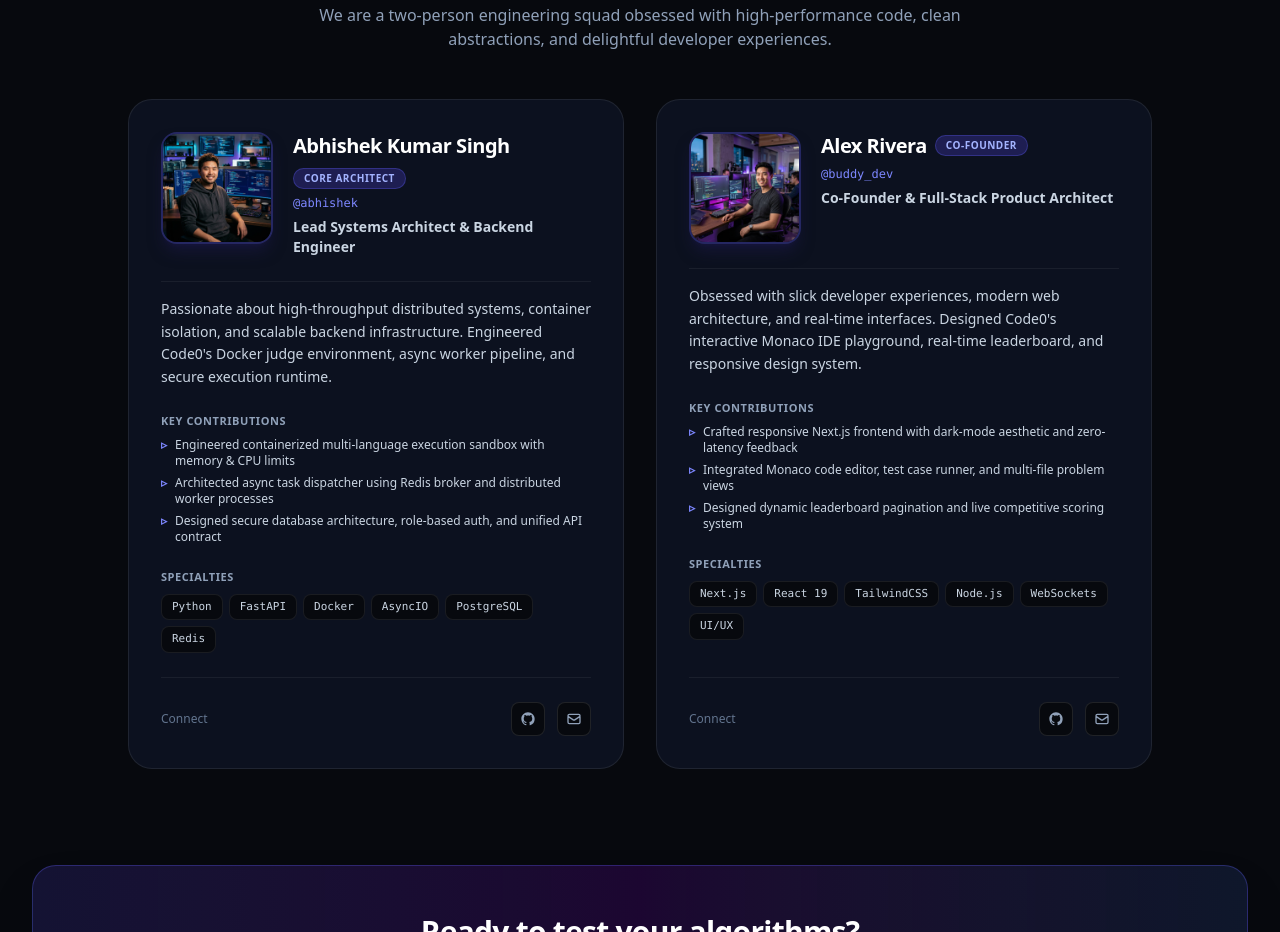
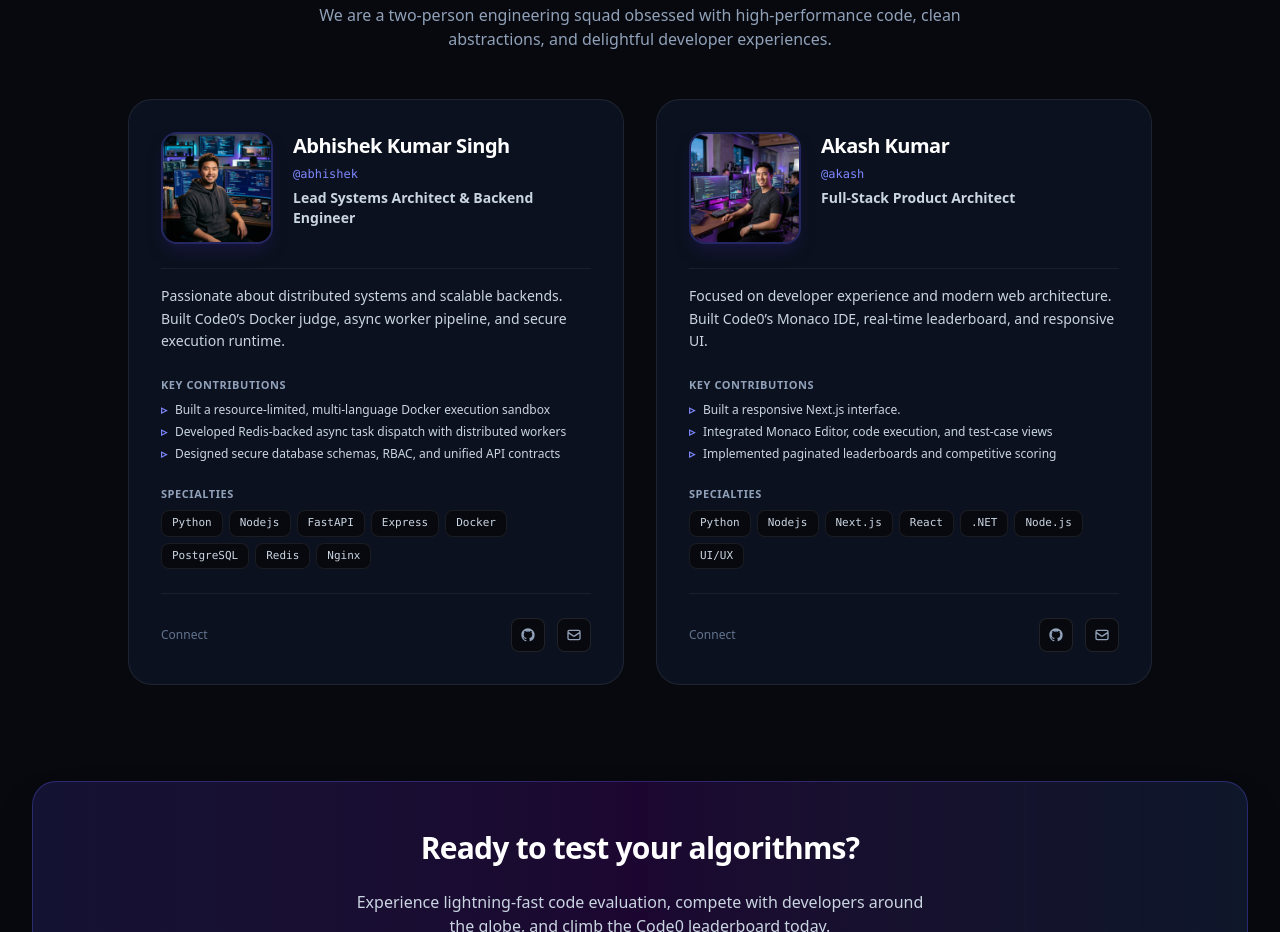
Before and after one commit to Abhishekkrsingh2023/Code-Execution-Engine, a Next.js app in the folder frontend/: page /about in a window 1280 px wide. Shown: the part 1120-2052 px from the top of the page. Built offline with nearby package versions, Linux system fonts and the light colour scheme; no server answers.

Commit message:
fix: ui/ux optimized and color mismatch fixed

```diff
--- a/frontend/app/about/page.js
+++ b/frontend/app/about/page.js
@@ -10,40 +10,36 @@ const TEAM_MEMBERS = [
     name: "Abhishek Kumar Singh",
     handle: "@abhishek",
     role: "Lead Systems Architect & Backend Engineer",
-    roleBadge: "Core Architect",
     image: "/team/abhishek.jpg",
-    bio: "Passionate about high-throughput distributed systems, container isolation, and scalable backend infrastructure. Engineered Code0's Docker judge environment, async worker pipeline, and secure execution runtime.",
+    bio: "Passionate about distributed systems and scalable backends. Built Code0’s Docker judge, async worker pipeline, and secure execution runtime.",
     contributions: [
-      "Engineered containerized multi-language execution sandbox with memory & CPU limits",
-      "Architected async task dispatcher using Redis broker and distributed worker processes",
-      "Designed secure database architecture, role-based auth, and unified API contract",
+      "Built a resource-limited, multi-language Docker execution sandbox",
+      "Developed Redis-backed async task dispatch with distributed workers",
+      "Designed secure database schemas, RBAC, and unified API contracts",
     ],
-    skills: ["Python", "FastAPI", "Docker", "AsyncIO", "PostgreSQL", "Redis"],
+    skills: ["Python", "Nodejs", "FastAPI", "Express","Docker", "PostgreSQL", "Redis","Nginx"],
     socials: {
       github: "https://github.com/Abhishekkrsingh2023",
       linkedin: "#",
-      twitter: "#",
-      email: "mailto:abhishekkrsingh2023kolkata@gmail.com",
+      email: "mailto:abhikrsingh.dev@gmail.com",
     },
   },
   {
-    id: "buddy",
-    name: "Alex Rivera",
-    handle: "@buddy_dev",
-    role: "Co-Founder & Full-Stack Product Architect",
-    roleBadge: "Co-Founder",
+    id: "akash",
+    name: "Akash Kumar",
+    handle: "@akash",
+    role: "Full-Stack Product Architect",
     image: "/team/buddy.jpg",
-    bio: "Obsessed with slick developer experiences, modern web architecture, and real-time interfaces. Designed Code0's interactive Monaco IDE playground, real-time leaderboard, and responsive design system.",
+    bio: "Focused on developer experience and modern web architecture. Built Code0’s Monaco IDE, real-time leaderboard, and responsive UI.",
     contributions: [
-      "Crafted responsive Next.js frontend with dark-mode aesthetic and zero-latency feedback",
-      "Integrated Monaco code editor, test case runner, and multi-file problem views",
-      "Designed dynamic leaderboard pagination and live competitive scoring system",
+      "Built a responsive Next.js interface.",
+      "Integrated Monaco Editor, code execution, and test-case views",
+      "Implemented paginated leaderboards and competitive scoring",
     ],
-    skills: ["Next.js", "React 19", "TailwindCSS", "Node.js", "WebSockets", "UI/UX"],
+    skills: ["Python","Nodejs","Next.js", "React", ".NET", "Node.js", "UI/UX"],
     socials: {
-      github: "https://github.com/Abhishekkrsingh2023",
+      github: "https://github.com/godzaryan",
       linkedin: "#",
-      twitter: "#",
       email: "mailto:buddy@example.com",
     },
   },
@@ -207,9 +203,9 @@ export default function AboutPage() {
                         <h3 className="text-xl font-bold text-white tracking-tight">
                           {member.name}
                         </h3>
-                        <span className="px-2.5 py-0.5 rounded-full bg-indigo-900/50 border border-indigo-500/30 text-[10px] font-bold text-indigo-300 uppercase tracking-wider">
+                        {/* <span className="px-2.5 py-0.5 rounded-full bg-indigo-900/50 border border-indigo-500/30 text-[10px] font-bold text-indigo-300 uppercase tracking-wider">
                           {member.roleBadge}
-                        </span>
+                        </span> */}
                       </div>
                       <p className="text-xs font-mono text-indigo-400">{member.handle}</p>
                       <p className="text-xs sm:text-sm font-semibold text-slate-300">
--- a/frontend/app/globals.css
+++ b/frontend/app/globals.css
@@ -3,9 +3,9 @@
 @custom-variant dark (&:where(.dark, .dark *));
 
 :root {
-  --bg-primary: #0a0c10;
-  --bg-secondary: #11141b;
-  --bg-tertiary: #181d27;
+  --bg-primary: #07090e;
+  --bg-secondary: #0e1322;
+  --bg-tertiary: #111622;
   --border-subtle: #232936;
   --text-main: #f1f5f9;
   --text-muted: #94a3b8;
@@ -13,7 +13,7 @@
 }
 
 body {
-  background-color: #0b0f17;
+  background-color: #07090e;
   color: #e2e8f0;
   font-family: -apple-system, BlinkMacSystemFont, "Segoe UI", Roboto, Oxygen, Ubuntu, Cantarell, "Fira Sans", "Droid Sans", "Helvetica Neue", sans-serif;
   min-height: 100vh;
--- a/frontend/app/leaderboard/page.js
+++ b/frontend/app/leaderboard/page.js
@@ -128,7 +128,18 @@ export default function LeaderboardPage() {
   };
 
   return (
-    <div className="max-w-7xl mx-auto px-4 sm:px-6 lg:px-8 py-10 w-full">
+    <div className="min-h-screen bg-[#07090e] text-slate-100 flex flex-col font-sans selection:bg-indigo-600 selection:text-white relative overflow-x-hidden">
+      {/* Background ambient lighting glows */}
+      <div
+        className="fixed top-0 right-0 w-[550px] h-[500px] bg-indigo-600/[0.1] rounded-full blur-[140px] pointer-events-none -z-10 transform translate-x-1/4 -translate-y-1/4"
+        aria-hidden="true"
+      />
+      <div
+        className="fixed top-1/2 left-0 w-[500px] h-[500px] bg-purple-600/[0.08] rounded-full blur-[140px] pointer-events-none -z-10 transform -translate-x-1/3"
+        aria-hidden="true"
+      />
+
+      <div className="max-w-7xl mx-auto px-4 sm:px-6 lg:px-8 py-10 w-full flex-1">
       {/* Header */}
       <div className="flex flex-col sm:flex-row sm:items-center sm:justify-between mb-8 gap-4">
         <div>
@@ -397,5 +408,6 @@ export default function LeaderboardPage() {
         </div>
       </div>
     </div>
+    </div>
   );
 }
--- a/frontend/app/page.js
+++ b/frontend/app/page.js
@@ -49,11 +49,11 @@ export default function LandingPage() {
 
     const fadeTimer = setTimeout(() => {
       if (isMounted) setFading(true);
-    }, 700);
+    }, 200);
 
     const doneTimer = setTimeout(() => {
       if (isMounted) setLoading(false);
-    }, 1100);
+    }, 200);
 
     return () => {
       isMounted = false;
@@ -100,16 +100,14 @@ export default function LandingPage() {
               Your Code,
               <br />
               <span className="bg-gradient-to-r from-[#6366f1] via-[#818cf8] to-[#a855f7] bg-clip-text text-transparent">
-                Executed
+                We Execute
               </span>{" "}
               Anywhere.
             </h1>
 
             {/* Subtitle */}
             <p className="text-base sm:text-lg text-slate-400 font-normal leading-relaxed mb-8 max-w-md">
-              Code0 is a powerful, secure and scalable code execution engine that
-              lets you run code in multiple languages — right from your
-              application.
+              Code0 is a powerful, secure, and scalable code execution platform built for developers to write, test, and run code across multiple languages.
             </p>
 
             {/* Action Buttons */}
@@ -123,12 +121,12 @@ export default function LandingPage() {
                   →
                 </span>
               </Link>
-              <a
+              {/* <a
                 href="#features"
                 className="inline-flex items-center px-6 py-3 rounded-full bg-[#0e1320] hover:bg-[#141b2c] border border-white/10 hover:border-white/20 text-slate-200 font-medium text-sm transition-all shadow-sm"
               >
                 View Docs
-              </a>
+              </a> */}
             </div>
 
             {/* Social Proof Dev Avatars */}
--- a/frontend/app/problems/page.js
+++ b/frontend/app/problems/page.js
@@ -80,7 +80,18 @@ export default function ProblemsPage() {
   const totalPages = Math.ceil(total / PAGE_SIZE) || 1;
 
   return (
-    <div className="max-w-7xl mx-auto px-4 sm:px-6 lg:px-8 py-10 w-full">
+    <div className="min-h-screen bg-[#07090e] text-slate-100 flex flex-col font-sans selection:bg-indigo-600 selection:text-white relative overflow-x-hidden">
+      {/* Background ambient lighting glows */}
+      <div
+        className="fixed top-0 right-0 w-[550px] h-[500px] bg-indigo-600/[0.1] rounded-full blur-[140px] pointer-events-none -z-10 transform translate-x-1/4 -translate-y-1/4"
+        aria-hidden="true"
+      />
+      <div
+        className="fixed top-1/2 left-0 w-[500px] h-[500px] bg-purple-600/[0.08] rounded-full blur-[140px] pointer-events-none -z-10 transform -translate-x-1/3"
+        aria-hidden="true"
+      />
+
+      <div className="max-w-7xl mx-auto px-4 sm:px-6 lg:px-8 py-10 w-full flex-1">
       {/* Page Header */}
       <div className="flex flex-col sm:flex-row sm:items-center sm:justify-between mb-8 gap-4">
         <div>
@@ -330,5 +341,6 @@ export default function ProblemsPage() {
         )}
       </div>
     </div>
+    </div>
   );
 }
--- a/frontend/components/AuthGuard.js
+++ b/frontend/components/AuthGuard.js
@@ -5,14 +5,16 @@ import { usePathname, useRouter } from "next/navigation";
 import { useAuth } from "@/lib/AuthContext";
 
 function isPublicRoute(pathname) {
+  if (!pathname) return true;
+  const path = pathname === "/" ? "/" : pathname.replace(/\/+$/, "");
   if (
-    pathname === "/" ||
-    pathname === "/login" ||
-    pathname === "/register" ||
-    pathname === "/about" ||
-    pathname === "/abouts" ||
-    pathname === "/leaderboard" ||
-    pathname.startsWith("/problems")
+    path === "/" ||
+    path === "/login" ||
+    path === "/register" ||
+    path === "/about" ||
+    path === "/abouts" ||
+    path === "/leaderboard" ||
+    path.startsWith("/problems")
   ) {
     return true;
   }
@@ -25,14 +27,15 @@ export default function AuthGuard({ children }) {
   const pathname = usePathname();
 
   useEffect(() => {
-    if (loading) return;
+    if (loading || !pathname) return;
 
-    const isPublic = isPublicRoute(pathname);
-    const isAuthPage = pathname === "/login" || pathname === "/register";
+    const path = pathname === "/" ? "/" : pathname.replace(/\/+$/, "");
+    const isPublic = isPublicRoute(path);
+    const isAuthPage = path === "/login" || path === "/register";
 
     // If not authenticated and visiting a protected route -> redirect to /login
     if (!user && !isPublic) {
-      router.replace(`/login?redirect=${encodeURIComponent(pathname)}`);
+      router.replace(`/login?redirect=${encodeURIComponent(path)}`);
       return;
     }
 
@@ -43,7 +46,7 @@ export default function AuthGuard({ children }) {
     }
 
     // If visiting /admin and not an admin or moderator -> redirect to home
-    if (pathname.startsWith("/admin")) {
+    if (path.startsWith("/admin")) {
       const isAllowed = user?.role === "admin" || user?.role === "moderator";
       if (!isAllowed) {
         router.replace("/");
@@ -52,11 +55,12 @@ export default function AuthGuard({ children }) {
     }
   }, [user, loading, pathname, router]);
 
-  const isPublic = isPublicRoute(pathname);
+  const cleanPath = pathname ? (pathname === "/" ? "/" : pathname.replace(/\/+$/, "")) : "/";
+  const isPublic = isPublicRoute(cleanPath);
   const isUnauthorized = !loading && !user && !isPublic;
   const isForbiddenAdmin =
     !loading &&
-    pathname.startsWith("/admin") &&
+    cleanPath.startsWith("/admin") &&
     user?.role !== "admin" &&
     user?.role !== "moderator";
 
```
Also changed, not shown: frontend/lib/api.js.
